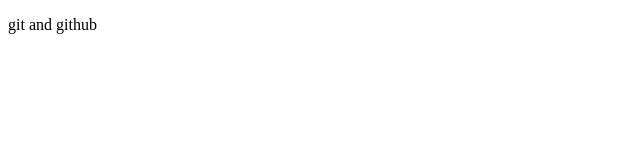
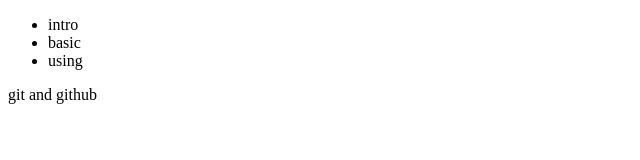
Before and after one commit to rojbanisaif/gitut, a plain HTML site: page index.html in a window 1280 px wide. Shown: the whole page, without its empty margins (0-640 px from the left). Drawn offline with Linux system fonts and the light colour scheme.

Commit message:
add new  on sample branch

```diff
--- a/index.html
+++ b/index.html
@@ -6,6 +6,20 @@
     <title>git tuto</title>
 </head>
 <body>
+    <section>
+<ul>
+    <li>intro</li>
+<li>basic</li>
+<li>using</li>
+
+
+
+</ul>
+
+
+
+
     <p>git and github </p>
+</section>
 </body>
 </html>
```
